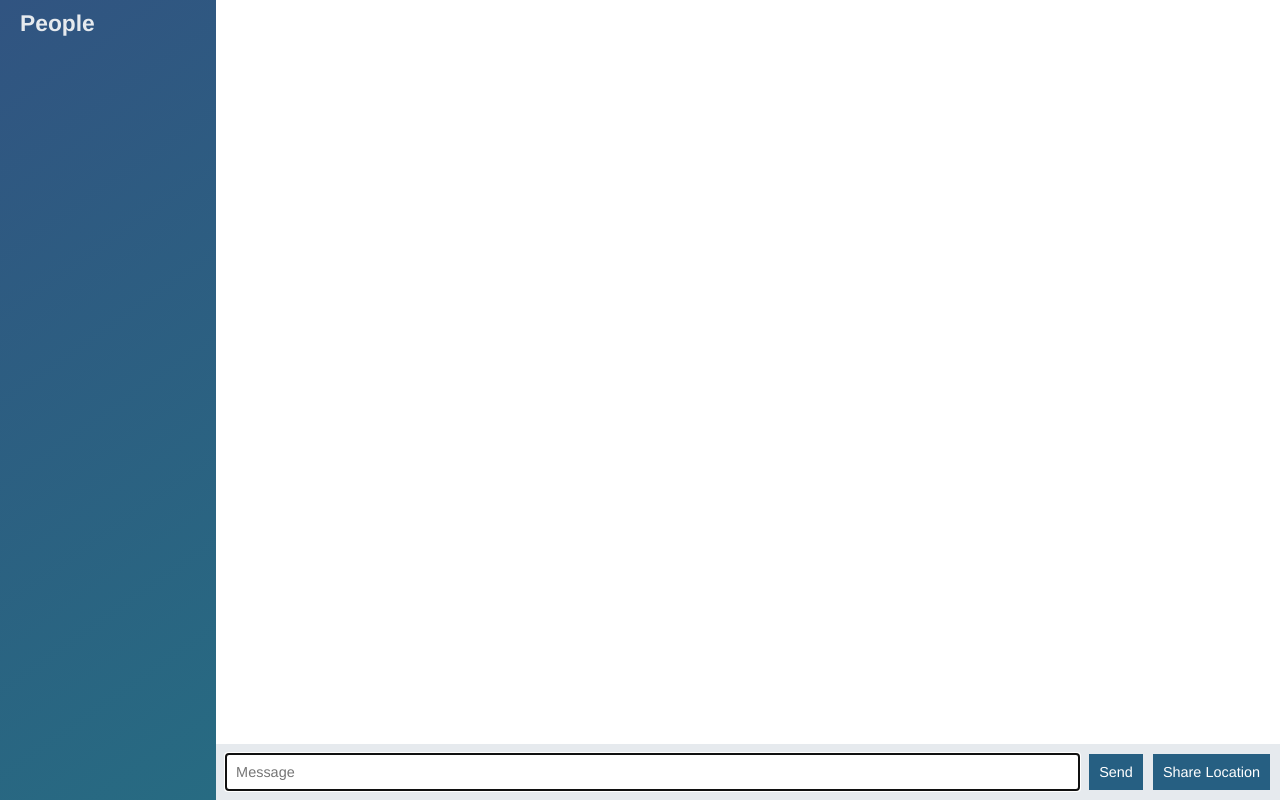
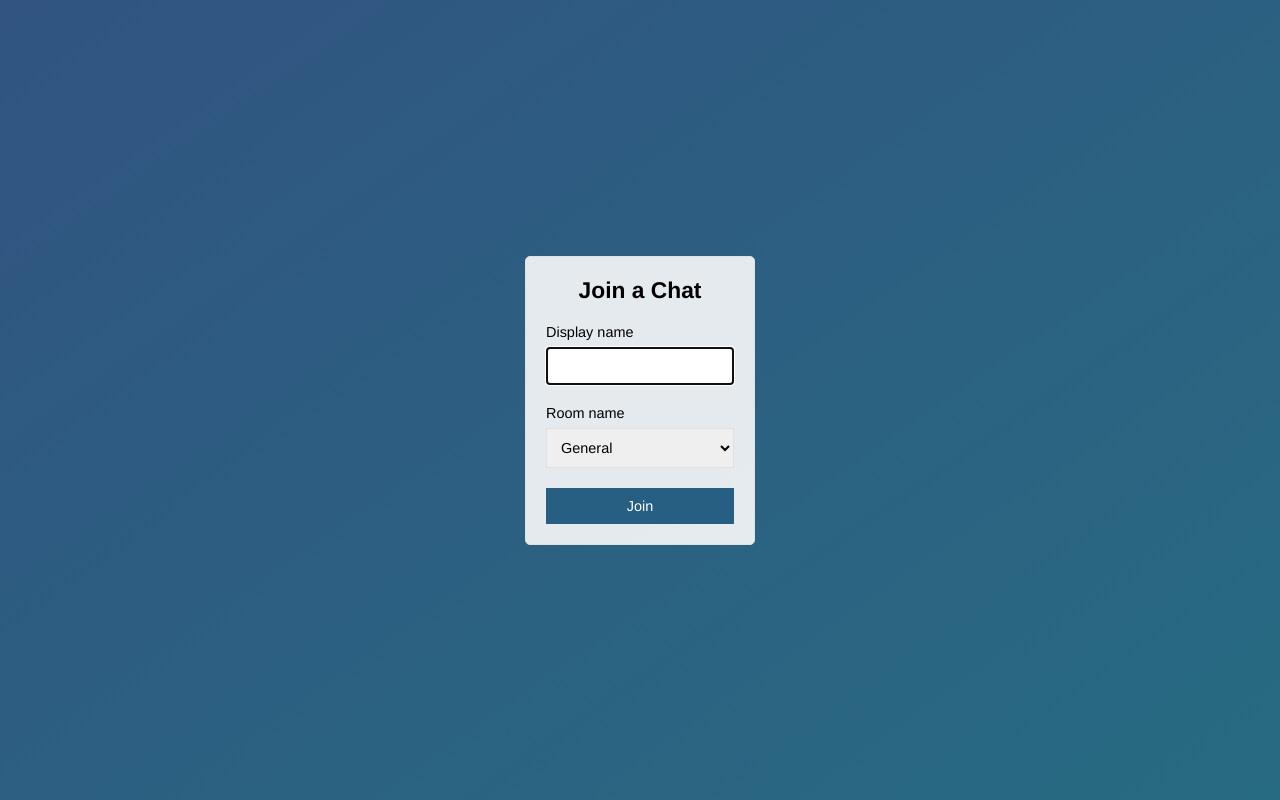
Before and after one commit to rodrigopsasaki/node-course-2-chat-app, a website: page public/index.html in a window 1280 px wide. Drawn offline with nearby package versions, Linux system fonts and the light colour scheme; no server answers.

Commit message:
Add join page that submits to chat.html

```diff
--- a/public/index.html
+++ b/public/index.html
@@ -2,57 +2,32 @@
 <html>
 <head>
   <meta charset="UTF-8">
-  <link rel="stylesheet" href="/css/styles.css">
+  <meta name="viewport" content="width=device-width, initial-scale=1, user-scalable=no">
+
+  <link rel="stylesheet" href="css/styles.css">
+
+  <title>Join | ChatApp</title>
 </head>
-
-<body class="chat">
-
-  <div class="chat__sidebar">
-    <h3>People</h3>
-    <div id="users"></div>
+<body class="centered-form">
+  <div class="centered-form__form">
+    <form action="chat.html">
+      <div class="form-field">
+        <h3>Join a Chat</h3>
+      </div>
+      <div class="form-field">
+        <label>Display name</label>
+        <input type="text" name="name" autofocus/>
+      </div>
+      <div class="form-field">
+        <label>Room name</label>
+        <select name="room">
+          <option>General</option>
+          <option>Random</option>
+        </select>
+      </div>
+      <div class="form-field">
+        <button>Join</button>
+      </div>
   </div>
-
-  <div class="chat__main">
-    <ol id="messages" class="chat__messages"></ol>
-
-    <div class="chat__footer">
-      <form id="message-form">
-        <input name="message" type="text" placeholder="Message" autofocus autocomplete="off"/>
-        <button>Send</button>
-      </form>
-      <button id="send-location">Share Location</button>
-    </div>
-  </div>
-
-  <script id="message-template" type="text/template">
-    <li class="message">
-      <div class="message__title">
-        <h4>{{ from }}</h4>
-        <span>{{ createdAt }}</span>
-      </div>
-      <div class="message__body">
-        <p>{{ text }}</p>
-      </div>
-    </li>
-  </script>
-
-  <script id="location-message-template" type="text/template">
-    <li class="message">
-      <div class="message__title">
-        <h4>{{ from }}</h4>
-        <span>{{ createdAt }}</span>
-      </div>
-      <div class="message__body">
-        <a href="{{ url }}" target="_blank">My current location</a>
-      </div>
-    </li>
-  </script>
-
-  <script src="/socket.io/socket.io.js"></script>
-  <script src="js/libs/jquery-3.2.1.min.js"></script>
-  <script src="js/libs/moment.js"></script>
-  <script src="js/libs/mustache.js"></script>
-  <script src="js/index.js"></script>
 </body>
-
 </html>
```
Also changed, not shown: public/chat.html (added, +62 -0 lines), public/js/chat.js (renamed from public/js/index.js).
